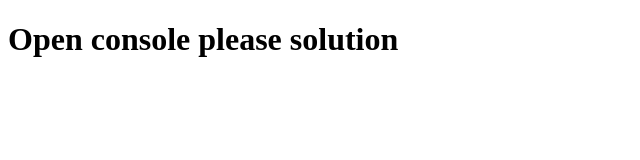
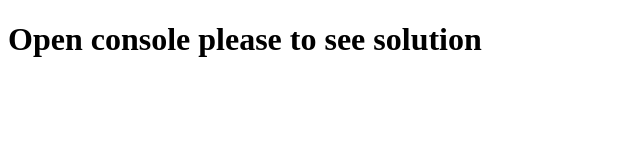
Before and after one commit to briandaduval/module4-solution, a plain HTML site: page easier/index.html in a window 1280 px wide. Shown: the whole page, without its empty margins (0-640 px from the left). Drawn offline with Linux system fonts and the light colour scheme.

Commit message:
see solution

```diff
--- a/easier/index.html
+++ b/easier/index.html
@@ -8,6 +8,6 @@
   <script src="script.js"></script>
 </head>
 <body>
-  <h1>Open console please solution</h1>
+  <h1>Open console please to see solution</h1>
 </body>
 </html>
```
